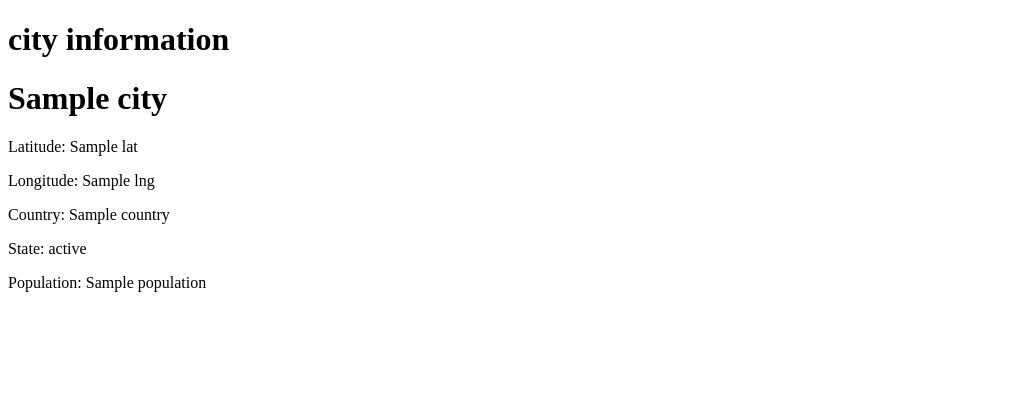
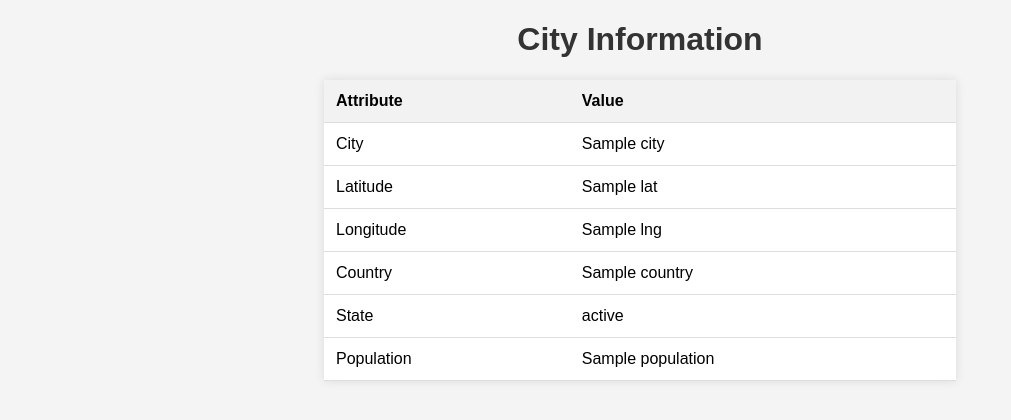
Before and after one commit to Zhangsixuan1121/assignment_zsx, a Flask app: template templates/city.html in a window 1280 px wide. Shown: the top 420 px of the page, without its empty margins (0-1011 px from the left). Run offline with Flask 3, Linux system fonts and the light colour scheme; the template is opened without the code that fills it: most values are stand-ins (such as "Sample title", 1, 10 or a date in 2020).

Commit message:
Update city.html

```diff
--- a/templates/city.html
+++ b/templates/city.html
@@ -2,14 +2,68 @@
 <html>
 <head>
     <title>Zhang Sixuan</title>
+    <style>
+        body {
+            font-family: Arial, sans-serif;
+            background-color: #f4f4f4;
+            text-align: center;
+        }
+
+        h1 {
+            color: #333;
+        }
+
+        table {
+            border-collapse: collapse;
+            width: 50%;
+            margin: 20px auto;
+            background-color: #fff;
+            box-shadow: 0 0 10px rgba(0, 0, 0, 0.1);
+        }
+
+        th, td {
+            padding: 12px;
+            text-align: left;
+            border-bottom: 1px solid #ddd;
+        }
+
+        th {
+            background-color: #f2f2f2;
+        }
+    </style>
 </head>
 <body>
-    <h1>city information</h1>
-    <h1>{{ city }}</h1>
-    <p>Latitude: {{ lat }}</p>
-    <p>Longitude: {{ lng }}</p>
-    <p>Country: {{ country }}</p>
-    <p>State: {{ state }}</p>
-    <p>Population: {{ population }}</p>
+    <h1>City Information</h1>
+
+    <table>
+        <tr>
+            <th>Attribute</th>
+            <th>Value</th>
+        </tr>
+        <tr>
+            <td>City</td>
+            <td>{{ city }}</td>
+        </tr>
+        <tr>
+            <td>Latitude</td>
+            <td>{{ lat }}</td>
+        </tr>
+        <tr>
+            <td>Longitude</td>
+            <td>{{ lng }}</td>
+        </tr>
+        <tr>
+            <td>Country</td>
+            <td>{{ country }}</td>
+        </tr>
+        <tr>
+            <td>State</td>
+            <td>{{ state }}</td>
+        </tr>
+        <tr>
+            <td>Population</td>
+            <td>{{ population }}</td>
+        </tr>
+    </table>
 </body>
 </html>
```
